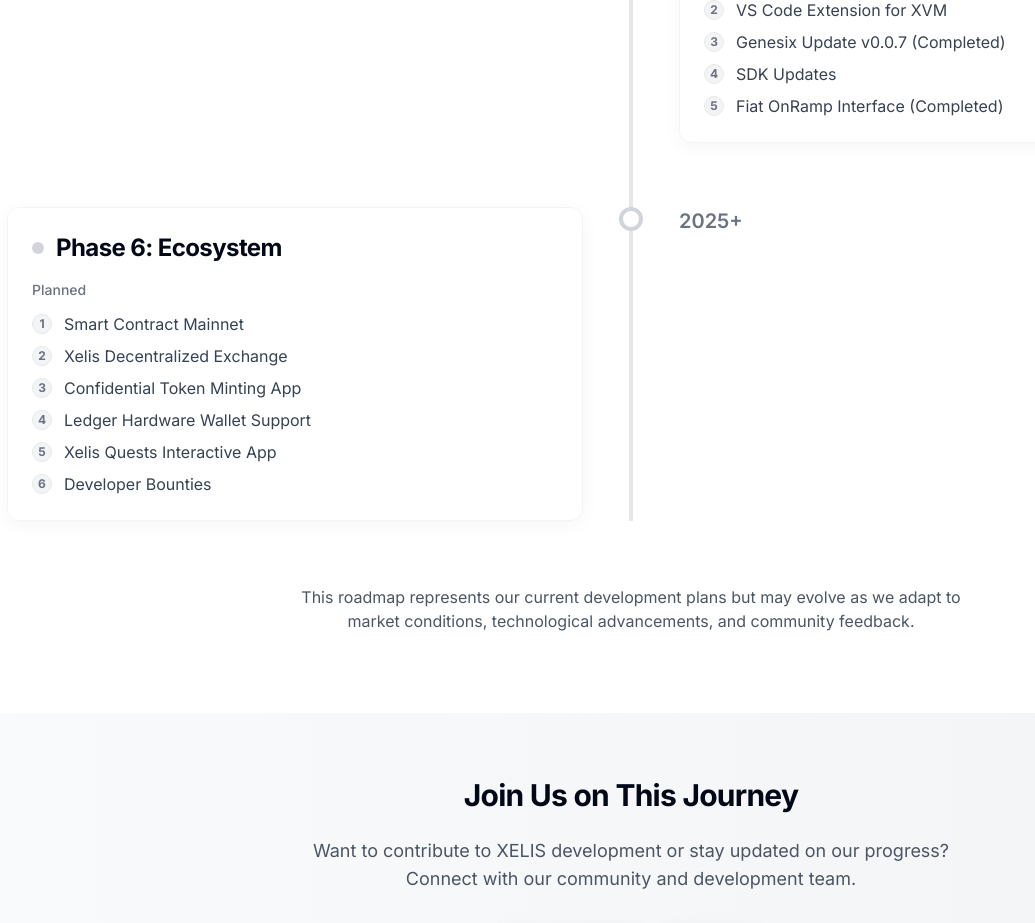
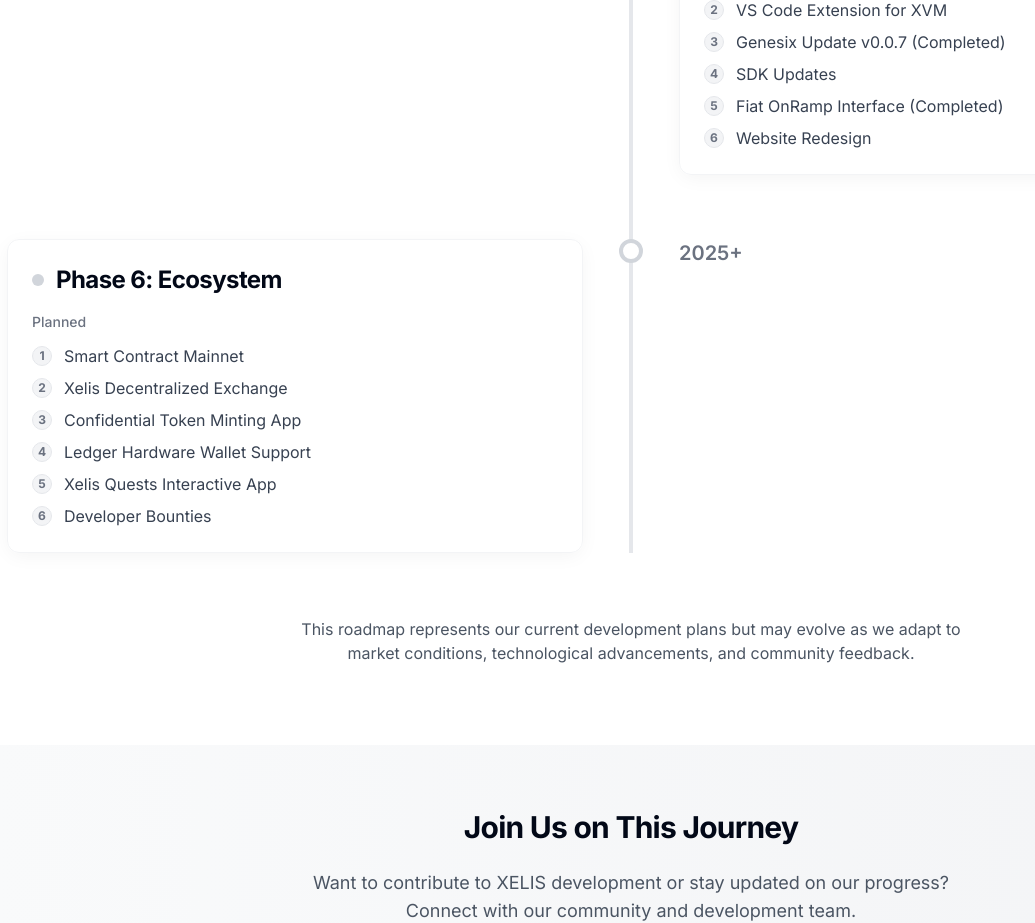
Before and after one commit to CybernatedCoinage/xelis_website, a React (Vite) app: page /roadmap in a window 1280 px wide. Shown: the part 2275-3198 px from the top of the page, without its empty margins (9-1044 px from the left). Built offline with nearby package versions, Linux system fonts and the light colour scheme.

Commit message:
Website Updates

```diff
--- a/src/pages/Roadmap.tsx
+++ b/src/pages/Roadmap.tsx
@@ -102,7 +102,8 @@ const Roadmap = () => {
         "VS Code Extension for XVM",
         "Genesix Update v0.0.7 (Completed)",
         "SDK Updates",
-        "Fiat OnRamp Interface (Completed)"
+        "Fiat OnRamp Interface (Completed)",
+        "Website Redesign"
       ]
     },
     {
```
